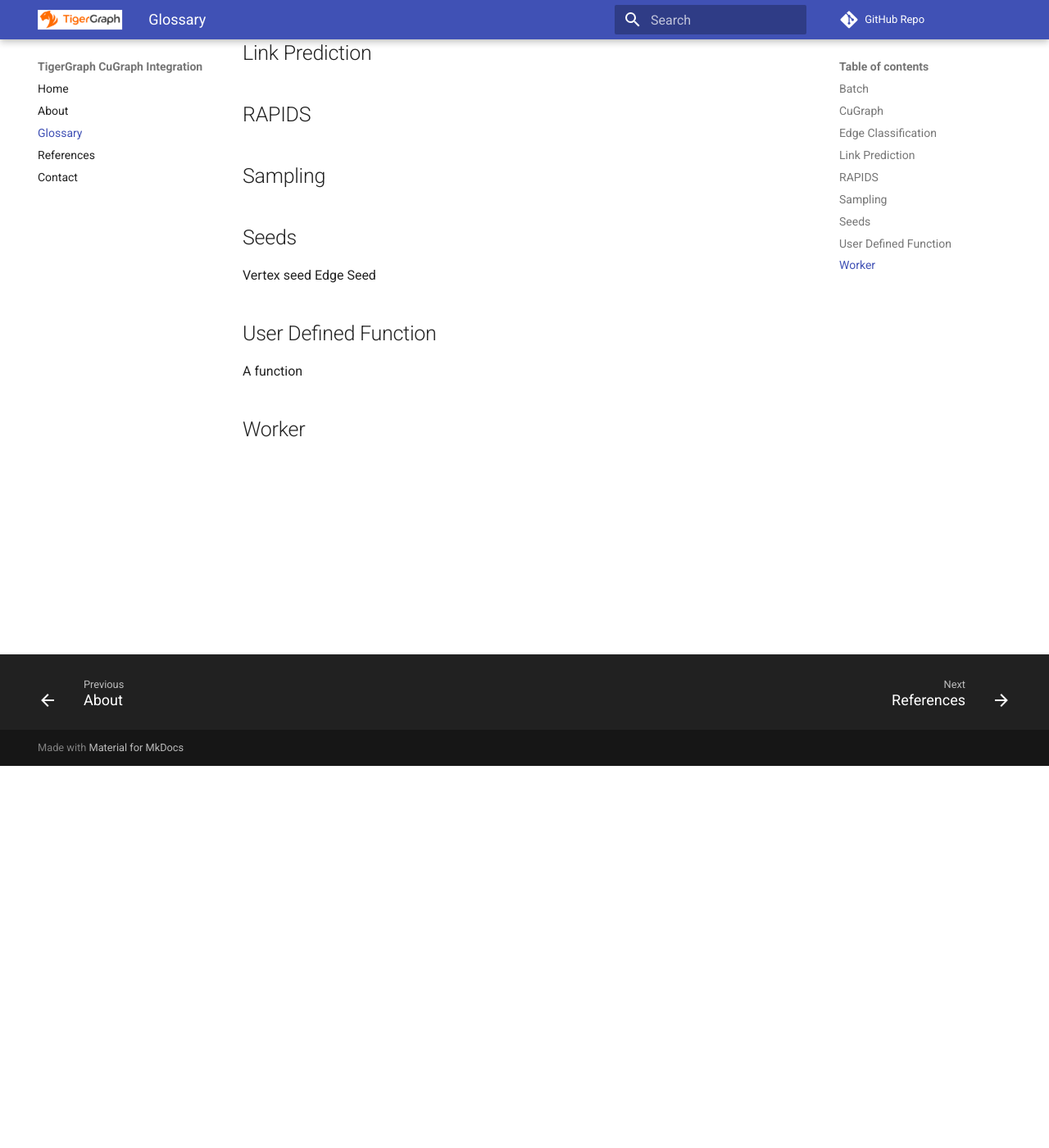
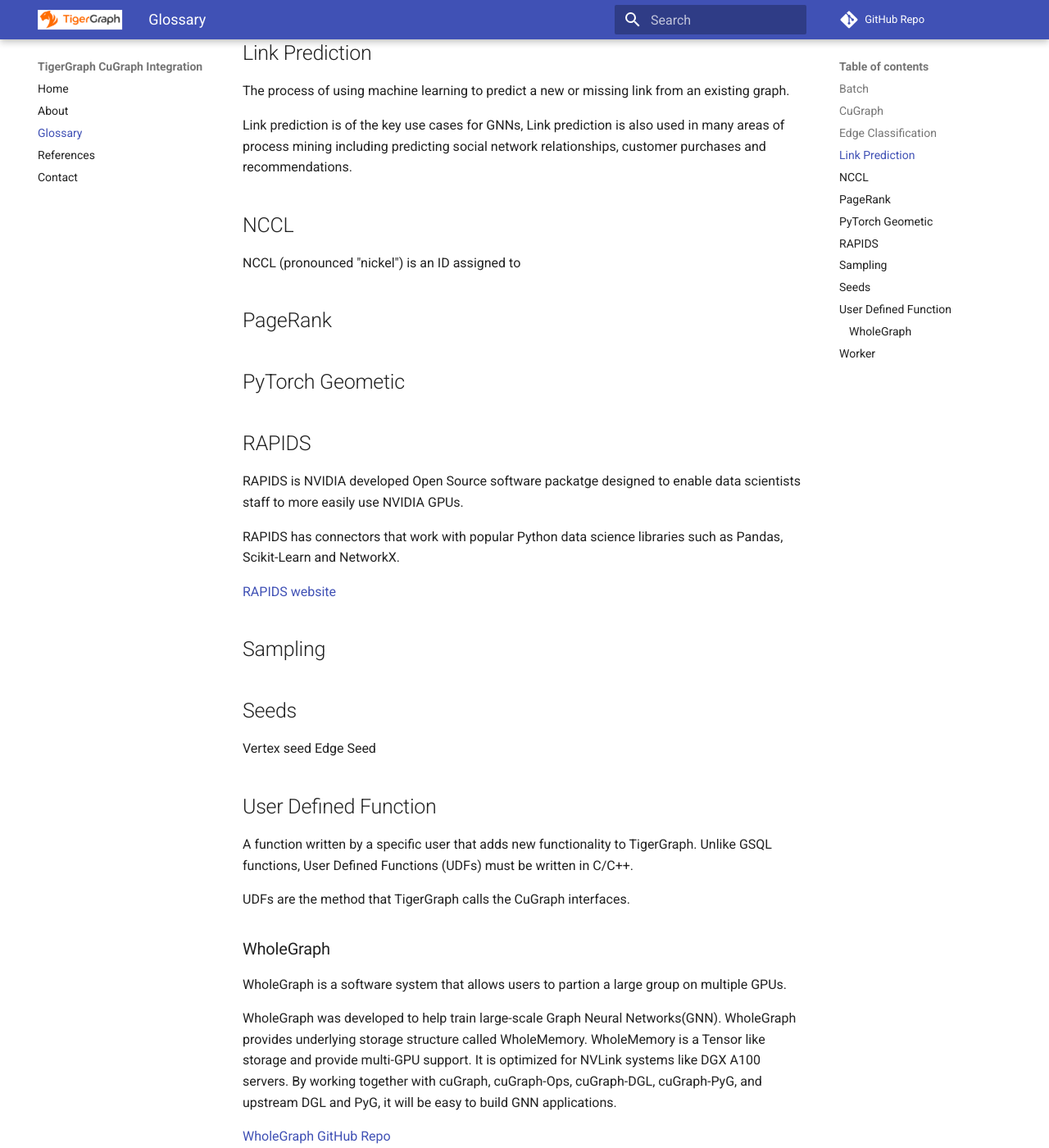
Before and after one commit to dmccrearytg/tg-cugraph, an MkDocs documentation site: the page built from docs/glossary.md, in a window 1280 px wide and 1400 px high, scrolled down 466 px. Shown: the whole window at 82% size. Built offline with MkDocs 1.6.1 and Material for MkDocs 9.7.7, drawn with Linux system fonts in a browser that asks for light colours; comment, search, counter and statistics services are not loaded.

Commit message:
updating content

```diff
--- a/docs/glossary.md
+++ b/docs/glossary.md
@@ -13,11 +13,27 @@
 
 ## Link Prediction
 
+The process of using machine learning to predict a new or missing link from an existing graph.
 
+Link prediction is of the key use cases for GNNs,  Link prediction is also used in many
+areas of process mining including predicting social network relationships, customer purchases
+and recommendations.
+
+## NCCL
+
+NCCL (pronounced "nickel") is an ID assigned to
+
+## PageRank
+
+## PyTorch Geometic
 
 ## RAPIDS
 
+RAPIDS is NVIDIA developed Open Source software packatge designed to enable data scientists staff to more easily use NVIDIA GPUs.
 
+RAPIDS has connectors that work with popular Python data science libraries such as Pandas, Scikit-Learn and NetworkX.
+
+[RAPIDS website](https://rapids.ai/)
 ## Sampling
 
 ## Seeds
@@ -27,6 +43,15 @@
 
 ## User Defined Function
 
-A function
+A function written by a specific user that adds new functionality to TigerGraph.  Unlike GSQL functions, User Defined Functions (UDFs) must be written in C/C++.
+
+UDFs are the method that TigerGraph calls the CuGraph interfaces.
+
+### WholeGraph
+WholeGraph is a software system that allows users to partion a large group on multiple GPUs.
+
+WholeGraph was developed to help train large-scale Graph Neural Networks(GNN). WholeGraph provides underlying storage structure called WholeMemory. WholeMemory is a Tensor like storage and provide multi-GPU support. It is optimized for NVLink systems like DGX A100 servers. By working together with cuGraph, cuGraph-Ops, cuGraph-DGL, cuGraph-PyG, and upstream DGL and PyG, it will be easy to build GNN applications.
+
+[WholeGraph GitHub Repo](https://github.com/rapidsai/wholegraph)
 
 ## Worker
```
